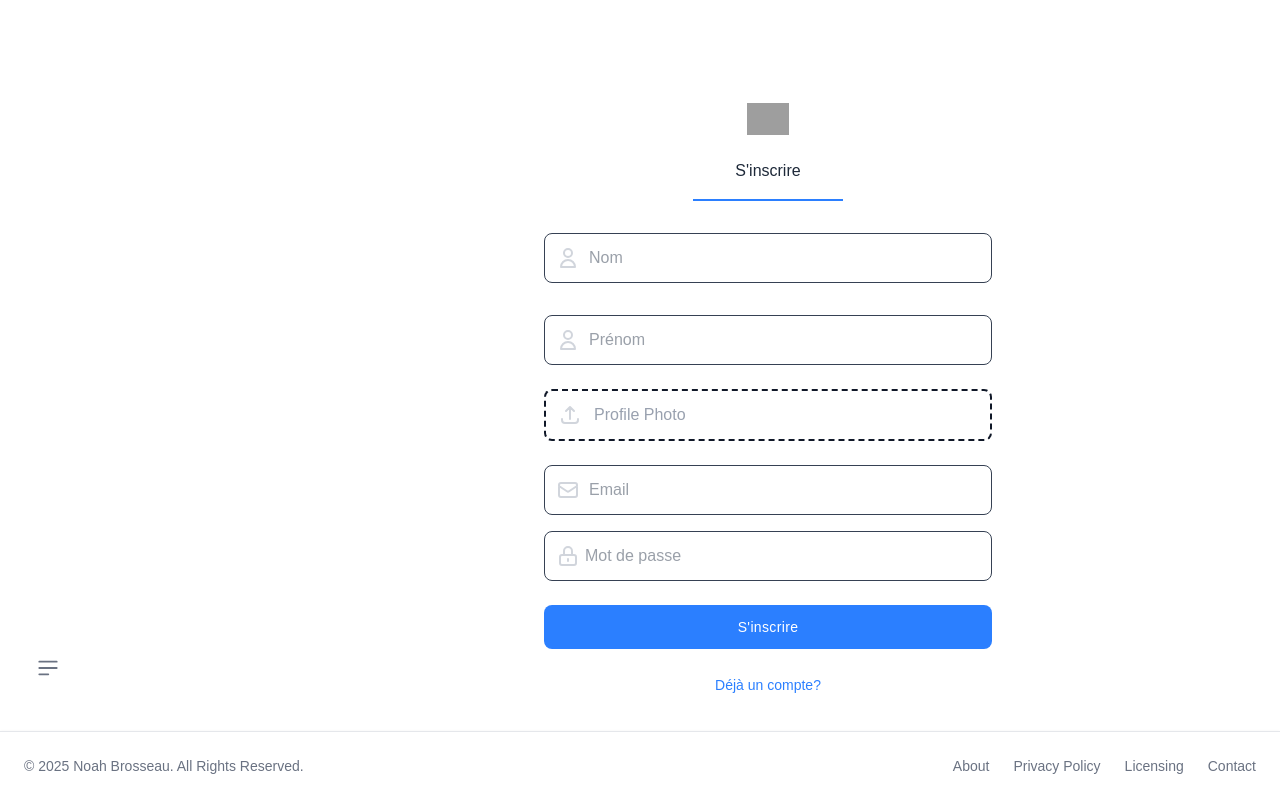
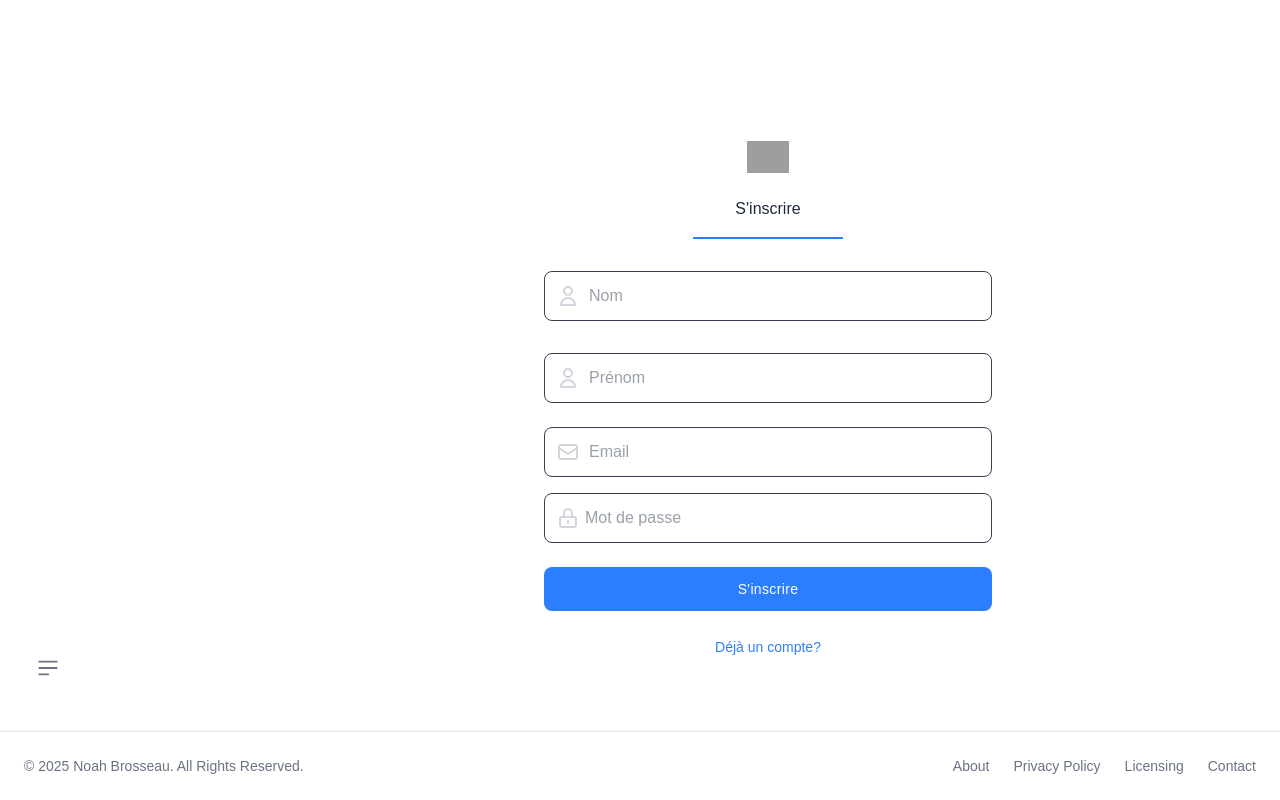
Before and after one commit to NoahBro2003/Portfolio, a Next.js app in the folder Projet/Frontend/portfolionb/: page /inscription in a window 1280 px wide. Built offline with nearby package versions, Linux system fonts and the light colour scheme; grey boxes are pictures that could not be loaded.

Commit message:
Finished Sign-up validation
- Added validation to the sign up form.
- Users can now see the error messages that appear on the form.

```diff
--- a/Projet/Frontend/portfolionb/src/app/components/SignUp.js
+++ b/Projet/Frontend/portfolionb/src/app/components/SignUp.js
@@ -3,31 +3,51 @@ import React from 'react'
 import Link from "next/link";
 import { addUser } from '@/api/services/userService';
 import { useRouter } from 'next/navigation';
-import { useRef } from 'react';
+import { useRef, useState } from 'react';
 
 function SignUp() {
     const nomRef = useRef()
     const prenomRef = useRef();
     const emailRef = useRef();
     const mdpRef = useRef();
-    const photoRef = useRef();
 
+    const [errors, setErrors] = useState({})
 
     const router = useRouter();
 
   const handleSubmit = async (e) =>{
     e.preventDefault();
 
-    const formData = new FormData();
+    const payload = {
+      nom: nomRef.current.value,
+      prenom: prenomRef.current.value,
+      email: emailRef.current.value,
+      mot_de_passe: mdpRef.current.value
+    }
 
-    formData.append('nom', nomRef.current.value)
-    formData.append('prenom', prenomRef.current.value)
-    formData.append('email', emailRef.current.value)
-    formData.append('mot_de_passe', mdpRef.current.value)
-    formData.append('photo', photoRef.current.value)
+    const errors = {}
+    const nomRegex = /^[A-Za-zÀ-ÿ\s-]+$/
+    const emailRegex = /^[^\s@]+@[^\s@]+\.[^\s@]+$/
+
+    if(!nomRegex.test(nomRef.current.value) || !nomRegex.test(prenomRef.current.value)){
+      errors.nameViolation = "Le nom et le prenom doivent seulement contenir des caractères."
+    }
+
+    if(!emailRegex.test(emailRef.current.value)){
+      errors.emailViolation = "Le courriel doit être un courriel."
+    }
+
+    if(!/^(?=.*\d)(?=.*[a-z])(?=.*[A-Z])(?=.*[^a-zA-Z0-9]).{8,}$/.test(mdpRef.current.value)){
+      errors.weakPassword = "Le mot de passe doit contenir 8 caractères, une majusucle, une minuscule, un chiffre et un caractère spéciale."
+    }
+
+    if(Object.keys(errors).length > 0){
+      setErrors(errors);
+      return;
+  }
 
     try{
-        const result = await addUser(formData)
+        const result = await addUser(payload)
         console.log(result)
 
 
@@ -35,14 +55,13 @@ function SignUp() {
         prenomRef.current.value = ''
         emailRef.current.value = ''
         mdpRef.current.value = ''
-        photoRef.current.value = ''
 
         router.push('/login')
 
 
 
     } catch (error){
-        console.error("Error: ", error)
+      setErrors({existingEmail: 'Le courriel existe déjà!'})
     }
   }
 
@@ -118,30 +137,9 @@ function SignUp() {
                         required
                       />
                     </div>
-
-                    <label
-                      for="dropzone-file"
-                      className="flex items-center px-3 py-3 mx-auto mt-6 text-center bg-white border-2 border-dashed rounded-lg cursor-pointer dark:border-gray-600 dark:bg-gray-900"
-                    >
-                      <svg
-                        xmlns="http://www.w3.org/2000/svg"
-                        className="w-6 h-6 text-gray-300 dark:text-gray-500"
-                        fill="none"
-                        viewBox="0 0 24 24"
-                        stroke="currentColor"
-                        stroke-width="2"
-                      >
-                        <path
-                          stroke-linecap="round"
-                          stroke-linejoin="round"
-                          d="M4 16v1a3 3 0 003 3h10a3 3 0 003-3v-1m-4-8l-4-4m0 0L8 8m4-4v12"
-                        />
-                      </svg>
-
-                      <h2 className="mx-3 text-gray-400">Profile Photo</h2>
-
-                      <input id="dropzone-file" type="file" className="hidden" ref={photoRef} />
-                    </label>
+                    <div>
+                    {errors.nameViolation && <p className="mt2 text-sm text-red-600 dark:text-red-400">{errors.nameViolation}</p>}
+                    </div>
 
                     <div className="relative flex items-center mt-6">
                       <span className="absolute">
@@ -168,6 +166,9 @@ function SignUp() {
                         ref={emailRef}
                         required
                       />
+                    </div>
+                    <div>
+                    {errors.emailViolation && <p className="mt2 text-sm text-red-600 dark:text-red-400">{errors.emailViolation}</p>}
                     </div>
 
                     <div className="relative flex items-center mt-4">
@@ -197,6 +198,14 @@ function SignUp() {
                       />
                     </div>
 
+                    <div>
+                    {errors.weakPassword && <p className="mt2 text-sm text-red-600 dark:text-red-400">{errors.weakPassword}</p>}
+                    </div>
+
+                    <div>
+                    {errors.existingEmail && <p className="mt2 text-sm text-red-600 dark:text-red-400">{errors.existingEmail}</p>}
+                    </div>
+
 
                     <div className="mt-6">
                       <button onClick={handleSubmit} className="w-full px-6 py-3 text-sm font-medium tracking-wide text-white capitalize transition-colors duration-300 transform bg-blue-500 rounded-lg hover:bg-blue-400 focus:outline-none focus:ring focus:ring-blue-300 focus:ring-opacity-50">
```
